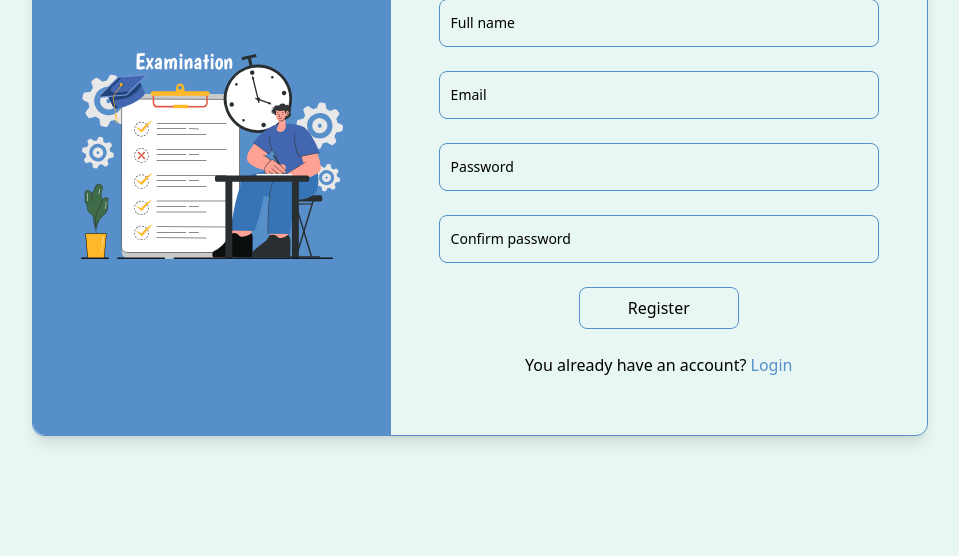
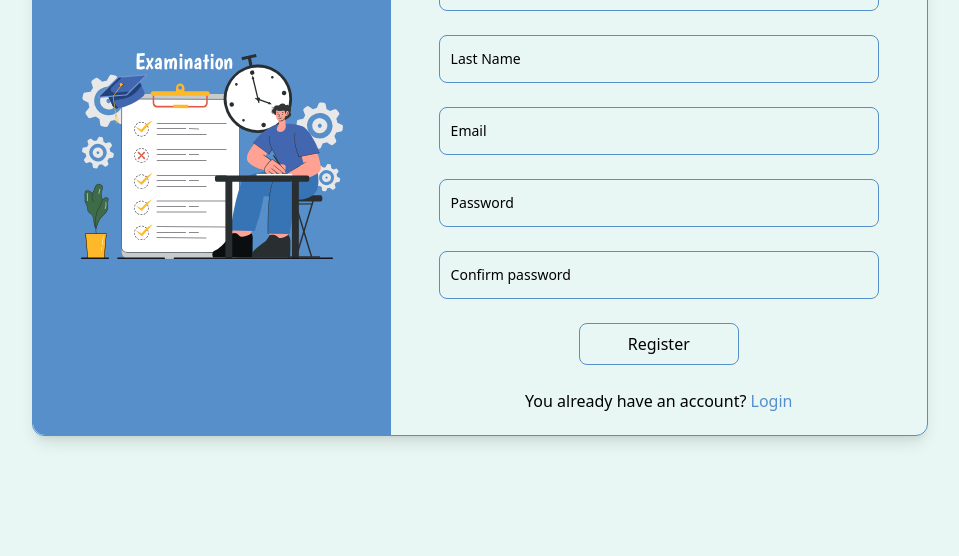
Before and after one commit to AbdalhameedAhmed/examination-system, a website: page register.html in a window 1280 px wide. Shown: the part 244-800 px from the top of the page, without its empty margins (160-1119 px from the left). Drawn offline with Linux system fonts and the light colour scheme.

Commit message:
Feat: change full name input in register page with first and last name.

```diff
--- a/register.html
+++ b/register.html
@@ -33,15 +33,29 @@
           <div class="relative w-full min-w-[200px]">
             <input
               type="text"
-              id="fullName"
+              id="fName"
               class="block px-2.5 pb-2.5 pt-4 w-full text-sm text-black bg-background md:bg-transparent rounded-lg border-1 border-primary appearance-none focus:outline-none focus:ring-0 focus:border-secondary peer"
               placeholder=" "
-              name="fullName"
+              name="fName"
             />
             <label
-              for="fullName"
+              for="fName"
               class="absolute text-sm text-black duration-300 transform -translate-y-4 scale-75 top-2 z-10 origin-[0] px-2 bg-background peer-focus:px-2 peer-focus:text-primary peer-placeholder-shown:scale-100 peer-placeholder-shown:-translate-y-1/2 peer-placeholder-shown:top-1/2 peer-focus:top-2 peer-focus:scale-75 peer-focus:-translate-y-4 rtl:peer-focus:translate-x-1/4 rtl:peer-focus:left-auto start-1"
-              >Full name</label
+              >First Name</label
+            >
+          </div>
+          <div class="relative w-full min-w-[200px]">
+            <input
+              type="text"
+              id="lName"
+              class="block px-2.5 pb-2.5 pt-4 w-full text-sm text-black bg-background md:bg-transparent rounded-lg border-1 border-primary appearance-none focus:outline-none focus:ring-0 focus:border-secondary peer"
+              placeholder=" "
+              name="lName"
+            />
+            <label
+              for="lName"
+              class="absolute text-sm text-black duration-300 transform -translate-y-4 scale-75 top-2 z-10 origin-[0] px-2 bg-background peer-focus:px-2 peer-focus:text-primary peer-placeholder-shown:scale-100 peer-placeholder-shown:-translate-y-1/2 peer-placeholder-shown:top-1/2 peer-focus:top-2 peer-focus:scale-75 peer-focus:-translate-y-4 rtl:peer-focus:translate-x-1/4 rtl:peer-focus:left-auto start-1"
+              >Last Name</label
             >
           </div>
           <div class="relative w-full min-w-[200px]">
```
Also changed, not shown: css/main.css.
